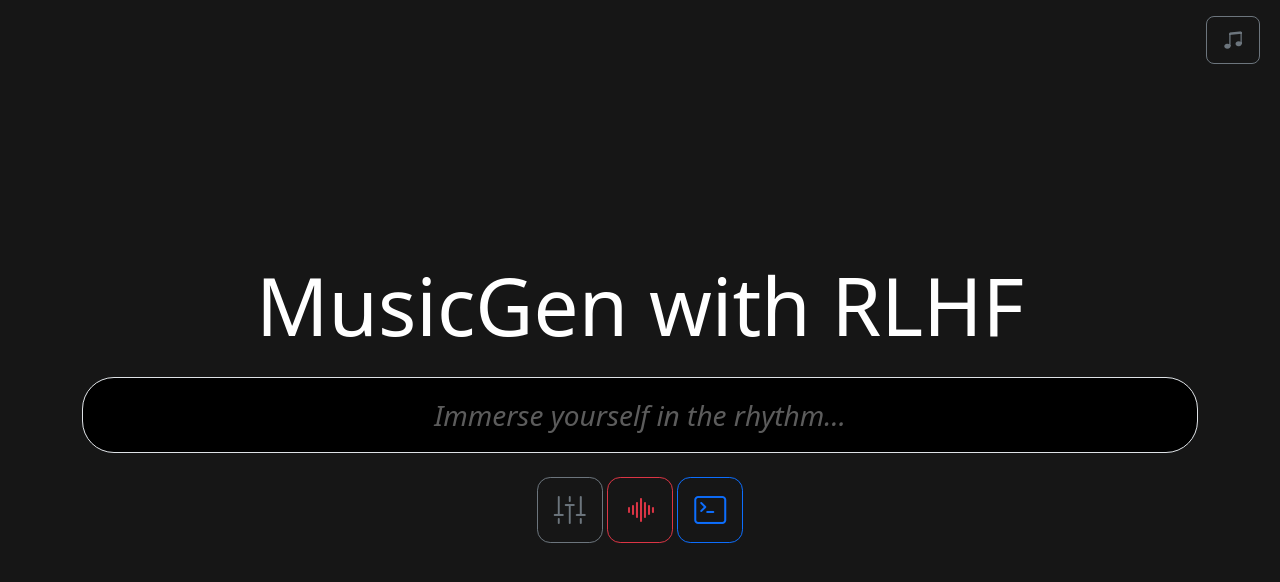
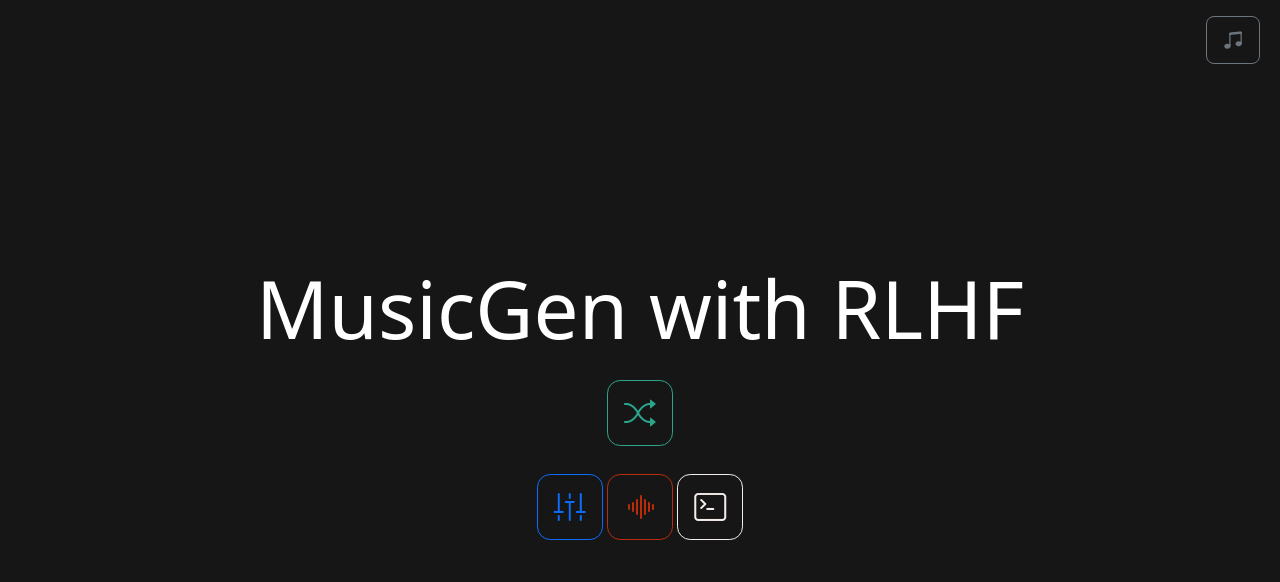
Before and after one commit to christopolise/CS673-frontend, a Flask app: template templates/index.html in a window 1280 px wide. Shown: the top 582 px of the page. Run offline with Flask 3, Linux system fonts and the light colour scheme; the template is opened without the code that fills it: most values are stand-ins (such as "Sample title", 1, 10 or a date in 2020); some libraries are stand-ins or nearby versions.

Commit message:
ready for integration

```diff
--- a/app.py
+++ b/app.py
@@ -1,8 +1,21 @@
-from flask import Flask, render_template, request, redirect, url_for
+from flask import Flask, render_template, request, redirect, url_for, Response
+import os
+import random
 
 app = Flask(__name__)
 
+@app.route("/random", methods=["GET"])
+def random():
+    # Return a random song from audio
+    songs = [file for file in os.listdir("static/audio") if file.endswith(".mp3")]
+    song = random.choice(songs)
+    return Response(song, mimetype="text/plain")
 
-@app.route('/')
+@app.route("/")
 def index():
-    return render_template('index.html')
+    return render_template(
+        "index.html",
+        songs=[
+            file for file in os.listdir("static/audio") if file.endswith(".mp3")
+        ],
+    )
--- a/templates/index.html
+++ b/templates/index.html
@@ -56,6 +56,57 @@
         .rs-control .rs-bg-color {
             background-color: #1a1a1a;
         }
+
+        #shuffle-button {
+            font-size: 2em;
+            border-radius: 20%;
+            color: #2CA58D;
+            border-color: #2CA58D;
+
+        }
+
+        #shuffle-button:hover {
+            background-color: #2CA58D;
+            color: #F4EDEA;
+        }
+
+        #audio-btn {
+            font-size: 2em;
+            border-radius: 20%;
+            color: #BA2D0B;
+            border-color: #BA2D0B;
+        }
+
+        #audio-btn:hover {
+            background-color: #BA2D0B;
+            color: #F4EDEA;
+        }
+
+        #console-btn {
+            font-size: 2em;
+            border-radius: 20%;
+            color: #F4EDEA;
+            border-color: #F4EDEA;
+        }
+
+        #console-btn:hover {
+            background-color: #F4EDEA;
+            color: #161616;
+        }
+
+        audio {
+            width: 100%;
+            max-width: 400px; /* Set a maximum width */
+            margin: 20px auto; /* Center the player */
+        }
+
+        /* Style the audio controls */
+        audio::-webkit-media-controls-panel {
+            background-color: #F4EDEA; /* Set background color */
+            /* border-radius: 2px; Add border radius */
+            padding: 10px; /* Add padding */
+        }
+
     </style>
 </head>
 
@@ -72,31 +123,55 @@
             <h3 class="offcanvas-title" id="offcanvasRightLabel" style="color: #cfcfcf;">Creations</h3>
         </div>
         <div class="offcanvas-body">
-            ...
+            {% for song in songs %}
+            <div class="card mb-3" style="background-color: #F4EDEA;">
+                <div class="card-body">
+                    <h5 class="card-title" style="color: #161616;">{{ song }}</h5>
+                    <p class="card-text" style="color: #161616;">{{ song }}</p>
+                    <audio controls src="{{ url_for('static', filename='audio/' + song) }}"></audio>
+                </div>
+            </div>
+            {% endfor %}
         </div>
     </div>
     <div class="container">
         <div class="row">
             <div class="col text-center">
                 <div class="centered-container">
-                    <h1 class="display-1 text-white text-center mb-4">MusicGen with RLHF</h1>
-                    <div class="input-group input-group-lg mb-4">
+                    <h1 class="display-1 text-white text-center mb-4" style="color: #F4EDEA;">MusicGen with RLHF</h1>
+                    <!-- <div class="input-group input-group-lg mb-4">
                         <input type="text"
                             class="form-control bg-black text-center text-white focus-ring focus-ring-light py-3 px-2 text-decoration-none border rounded-5 fs-3"
                             id="music-input" aria-label="Sizing example input" aria-describedby="inputGroup-sizing-lg"
                             placeholder="Compose a musical masterpiece here...">
+                    </div> -->
+                    <div style="padding-bottom: 2.5%;">
+                        <button class="btn btn-lg" id="shuffle-button" type="button" data-bs-toggle="offcanvas"
+                            data-bs-target="#offcanvasMusic" aria-controls="offcanvasBottom">
+                            <i class="bi bi-shuffle"></i>
+                        </button>
+                    </div>
+                    <div class="offcanvas offcanvas-top" tabindex="-1" id="offcanvasMusic"
+                        aria-labelledby="offcanvasBottomLabel" style="background-color: #1a1a1a;">
+                        <div class="offcanvas-header">
+                            <h3 class="offcanvas-title" id="offcanvasBottomLabel" style="color: #cfcfcf;">Generated Music
+                            </h3>
+                        </div>
+                        <div class="offcanvas-body small">
+                            <audio controls src="{{url_for('static', filename='audio/Bouzouki Beat.mp3')}}"></audio>
+                        </div>
                     </div>
                     <div class="d-grid gap-2 d-md-block">
-                        <button class="btn btn-outline-secondary btn-lg" type="button" data-bs-toggle="offcanvas"
+                        <button class="btn btn-outline-primary btn-lg" type="button" data-bs-toggle="offcanvas"
                             data-bs-target="#offcanvasBottom" aria-controls="offcanvasBottom"
                             style="font-size: 2em; border-radius: 20%;">
                             <i class="bi bi-sliders2-vertical"></i>
                         </button>
-                        <button class="btn btn-outline-danger btn-lg" type="button"
+                        <button id="audio-btn" class="btn btn-lg" type="button"
                             style="font-size: 2em; border-radius: 20%;">
                             <i class="bi bi-soundwave"></i>
                         </button>
-                        <button class="btn btn-outline-primary btn-lg" type="button" data-bs-toggle="offcanvas"
+                        <button id="console-btn" class="btn btn-outline-primary btn-lg" type="button" data-bs-toggle="offcanvas"
                             data-bs-target="#offcanvasConsole" aria-controls="offcanvasConsole"
                             style="font-size: 2em; border-radius: 20%;">
                             <i class="bi bi-terminal"></i>
```
Also changed, not shown: 2 other files.
